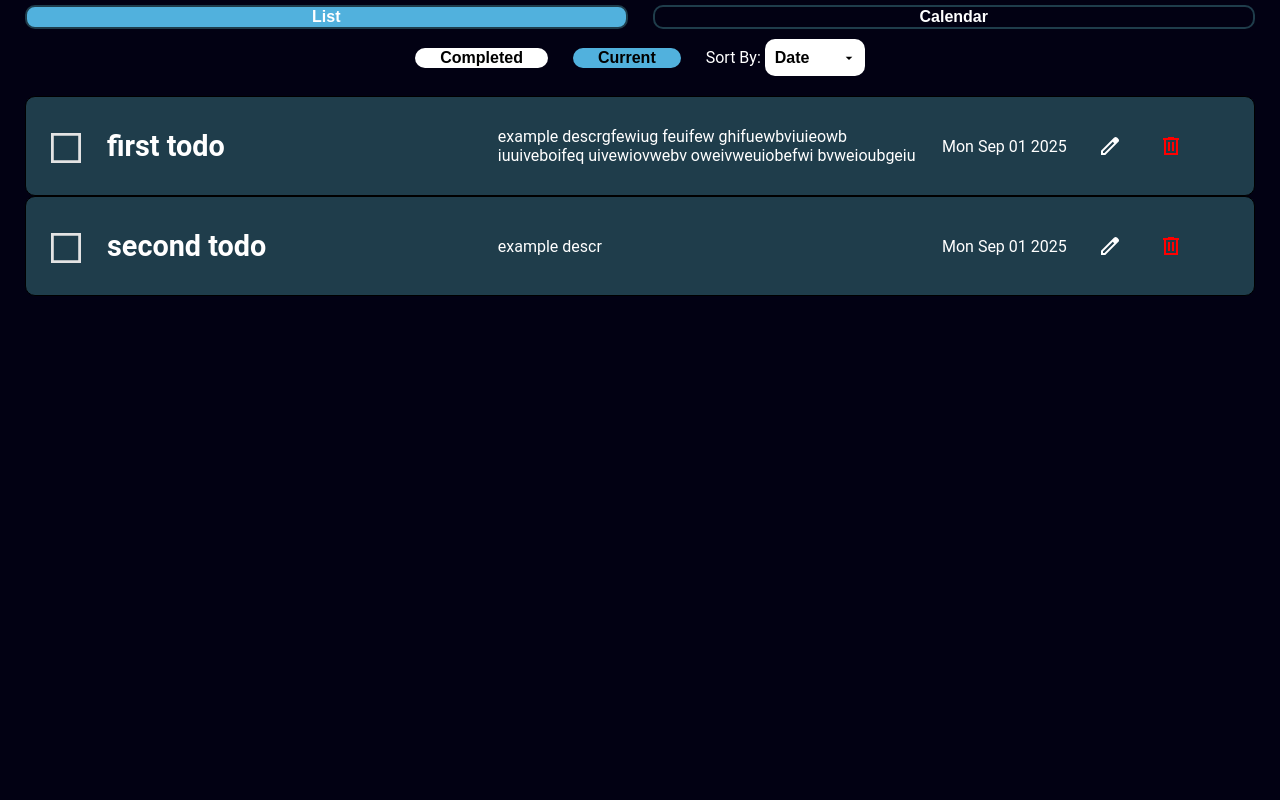
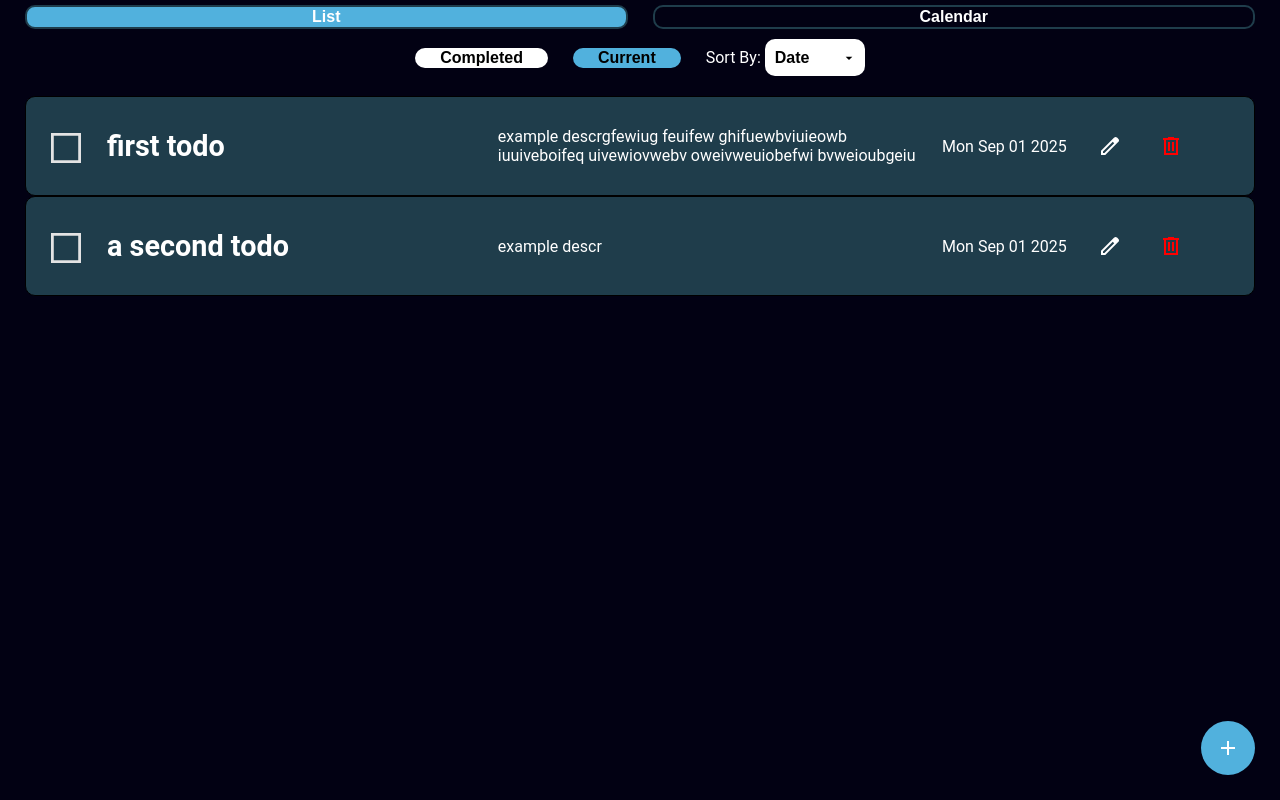
Before and after one commit to tommy-chabiras/Todo-App, a SvelteKit app: page / in a window 1280 px wide. Built offline with nearby package versions, Linux system fonts and the light colour scheme.

Commit message:
updated icon file names, added button to add new todo

```diff
--- /dev/null
+++ b/src/lib/components/icons/AddTodoIcon.svelte
@@ -0,0 +1,8 @@
+<svg
+	xmlns="http://www.w3.org/2000/svg"
+	height="24px"
+	viewBox="0 -960 960 960"
+	width="24px"
+	fill="#FFFFFF"
+	><path d="M440-440H200v-80h240v-240h80v240h240v80H520v240h-80v-240Z" /></svg
+>
--- a/src/routes/+layout.svelte
+++ b/src/routes/+layout.svelte
@@ -1,5 +1,6 @@
 <script lang="ts">
 	import { nav } from "$lib/stores/nav";
+	import AddTodoIcon from "$lib/components/icons/AddTodoIcon.svelte";
 </script>
 
 <header>
@@ -63,11 +64,19 @@
 </nav>
 <main>
 	<slot />
+	<button class="add-todo">
+		<AddTodoIcon></AddTodoIcon>
+	</button>
 </main>
 
 <style>
 	h1 {
 		text-align: center;
+	}
+
+	main {
+		position: relative;
+		height: 100%;
 	}
 
 	header {
@@ -98,13 +107,27 @@
 		justify-content: stretch;
 	}
 
+	.add-todo:hover {
+		box-shadow: 0 0 20px var(--primary-colour);
+	}
+
+	.add-todo {
+		position: absolute;
+		bottom: 0;
+		right: 0;
+		padding: 15px;
+		border-radius: 50px;
+		background-color: var(--primary-colour);
+		justify-self: end;
+	}
+
 	label {
 		font-size: var(--font-md);
 	}
 
 	button,
 	select {
-		background-color: #FFFFFF;
+		background-color: #ffffff;
 		padding: 10px 25px;
 		font-size: var(--font-md);
 		border-radius: var(--border-r);
--- a/src/routes/+page.svelte
+++ b/src/routes/+page.svelte
@@ -1,164 +1,8 @@
-<!-- <script lang="ts">
-  import { invoke } from "@tauri-apps/api/core";
-
-  let name = $state("");
-  let greetMsg = $state("");
-
-  async function greet(event: Event) {
-    event.preventDefault();
-    // Learn more about Tauri commands at https://tauri.app/develop/calling-rust/
-    greetMsg = await invoke("greet", { name });
-  }
-</script>
-
-<main class="container">
-  <h1>Welcome to Tauri + Svelte</h1>
-
-  <div class="row">
-    <a href="https://vitejs.dev" target="_blank">
-      <img src="/vite.svg" class="logo vite" alt="Vite Logo" />
-    </a>
-    <a href="https://tauri.app" target="_blank">
-      <img src="/tauri.svg" class="logo tauri" alt="Tauri Logo" />
-    </a>
-    <a href="https://kit.svelte.dev" target="_blank">
-      <img src="/svelte.svg" class="logo svelte-kit" alt="SvelteKit Logo" />
-    </a>
-  </div>
-  <p>Click on the Tauri, Vite, and SvelteKit logos to learn more.</p>
-
-  <form class="row" onsubmit={greet}>
-    <input id="greet-input" placeholder="Enter a name..." bind:value={name} />
-    <button type="submit">Greet</button>
-  </form>
-  <p>{greetMsg}</p>
-</main>
-
-<style>
-.logo.vite:hover {
-  filter: drop-shadow(0 0 2em #747bff);
-}
-
-.logo.svelte-kit:hover {
-  filter: drop-shadow(0 0 2em #ff3e00);
-}
-
-:root {
-  font-family: Inter, Avenir, Helvetica, Arial, sans-serif;
-  font-size: 16px;
-  line-height: 24px;
-  font-weight: 400;
-
-  color: #0f0f0f;
-  background-color: #f6f6f6;
-
-  font-synthesis: none;
-  text-rendering: optimizeLegibility;
-  -webkit-font-smoothing: antialiased;
-  -moz-osx-font-smoothing: grayscale;
-  -webkit-text-size-adjust: 100%;
-}
-
-.container {
-  margin: 0;
-  padding-top: 10vh;
-  display: flex;
-  flex-direction: column;
-  justify-content: center;
-  text-align: center;
-}
-
-.logo {
-  height: 6em;
-  padding: 1.5em;
-  will-change: filter;
-  transition: 0.75s;
-}
-
-.logo.tauri:hover {
-  filter: drop-shadow(0 0 2em #24c8db);
-}
-
-.row {
-  display: flex;
-  justify-content: center;
-}
-
-a {
-  font-weight: 500;
-  color: #646cff;
-  text-decoration: inherit;
-}
-
-a:hover {
-  color: #535bf2;
-}
-
-h1 {
-  text-align: center;
-}
-
-input,
-button {
-  border-radius: 8px;
-  border: 1px solid transparent;
-  padding: 0.6em 1.2em;
-  font-size: 1em;
-  font-weight: 500;
-  font-family: inherit;
-  color: #0f0f0f;
-  background-color: #ffffff;
-  transition: border-color 0.25s;
-  box-shadow: 0 2px 2px rgba(0, 0, 0, 0.2);
-}
-
-button {
-  cursor: pointer;
-}
-
-button:hover {
-  border-color: #396cd8;
-}
-button:active {
-  border-color: #396cd8;
-  background-color: #e8e8e8;
-}
-
-input,
-button {
-  outline: none;
-}
-
-#greet-input {
-  margin-right: 5px;
-}
-
-@media (prefers-color-scheme: dark) {
-  :root {
-    color: #f6f6f6;
-    background-color: #2f2f2f;
-  }
-
-  a:hover {
-    color: #24c8db;
-  }
-
-  input,
-  button {
-    color: #ffffff;
-    background-color: #0f0f0f98;
-  }
-  button:active {
-    background-color: #0f0f0f69;
-  }
-}
-
-</style> -->
-
 <script lang="ts">
 	import CalendarCell from "$lib/components/CalendarCell.svelte";
 	import TodoItem from "$lib/components/TodoItem.svelte";
 	import { nav } from "$lib/stores/nav";
+
 
 	const todos: Todo[] = [
 		{
@@ -172,7 +16,7 @@ button {
 		},
 		{
 			id: "2",
-			title: "second todo",
+			title: "a second todo",
 			description: "example descr",
 			completed: false,
 			startDate: new Date(),
@@ -251,5 +95,7 @@ button {
 	</ul>
 {/if}
 
+
+
 <style>
 </style>
```
Also changed, not shown: src/lib/components/TodoItem.svelte (+4 -4 lines), src/lib/components/icons/CheckIcon.svelte (renamed from src/lib/components/icons/Check.svelte), src/lib/components/icons/EditIcon.svelte (renamed from src/lib/components/icons/Edit.svelte), src/lib/components/icons/TrashIcon.svelte (renamed from src/lib/components/icons/Trash.svelte), src/lib/components/icons/UncheckIcon.svelte (renamed from src/lib/components/icons/Uncheck.svelte).
